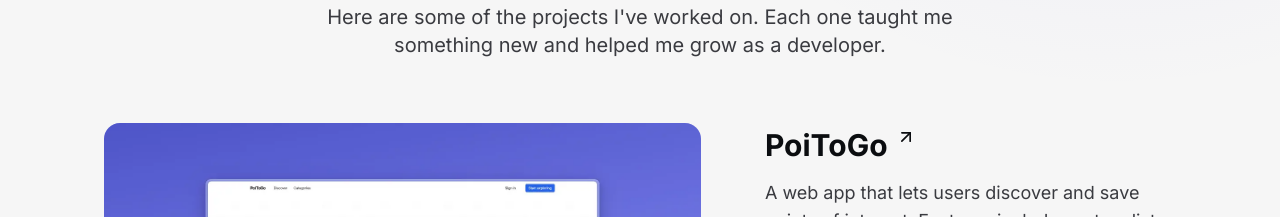
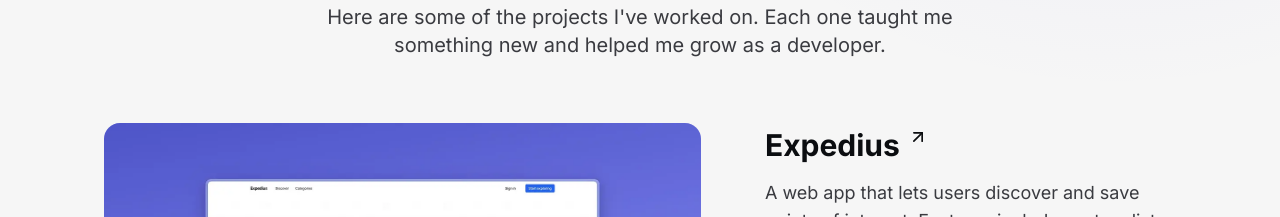
Before and after one commit to LucasWinkler/lucaswinkler.dev, a Next.js app: page / in a window 1280 px wide. Shown: the part 860-1077 px from the top of the page. Built offline with nearby package versions, Linux system fonts and the light colour scheme.

Commit message:
chore: update old poitogo content to rebranded name: expedius

```diff
--- a/src/constants/projects.ts
+++ b/src/constants/projects.ts
@@ -1,17 +1,17 @@
 import audiophile from "@/../public/images/audiophile.webp";
 import elevate from "@/../public/images/elevatecareers.webp";
-import poitogo from "@/../public/images/poitogo.webp";
+import expedius from "@/../public/images/expedius.webp";
 import type { Project } from "@/types/project";
 
 export const PROJECTS: Project[] = [
   {
-    title: "PoiToGo",
-    slug: "poitogo",
+    title: "Expedius",
+    slug: "expedius",
     description:
       "A web app that lets users discover and save points of interest. Features include custom list creation, nearby search, user profiles, and social sharing capabilities.",
     image: {
-      src: poitogo,
-      alt: "PoiToGo Homepage",
+      src: expedius,
+      alt: "Expedius Homepage",
     },
     tags: [
       "Next.js",
@@ -21,8 +21,8 @@
       "Drizzle ORM",
     ],
     links: {
-      demo: "https://poitogo.vercel.app/",
-      source: "https://github.com/LucasWinkler/poitogo",
+      demo: "https://www.expedius.app/",
+      source: "https://github.com/LucasWinkler/expedius",
     },
   },
   {
```
Also changed, not shown: public/images/expedius.webp (added), public/images/poitogo.webp (deleted).
